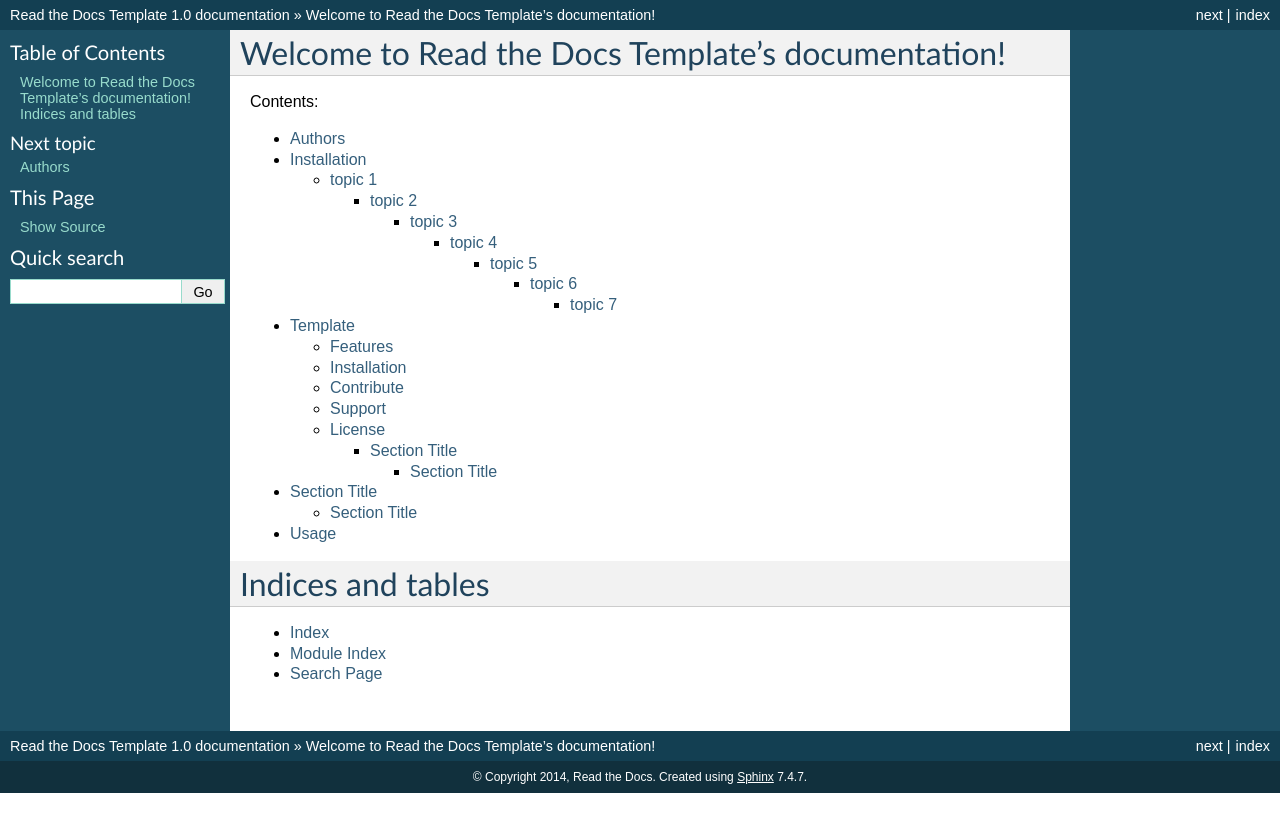
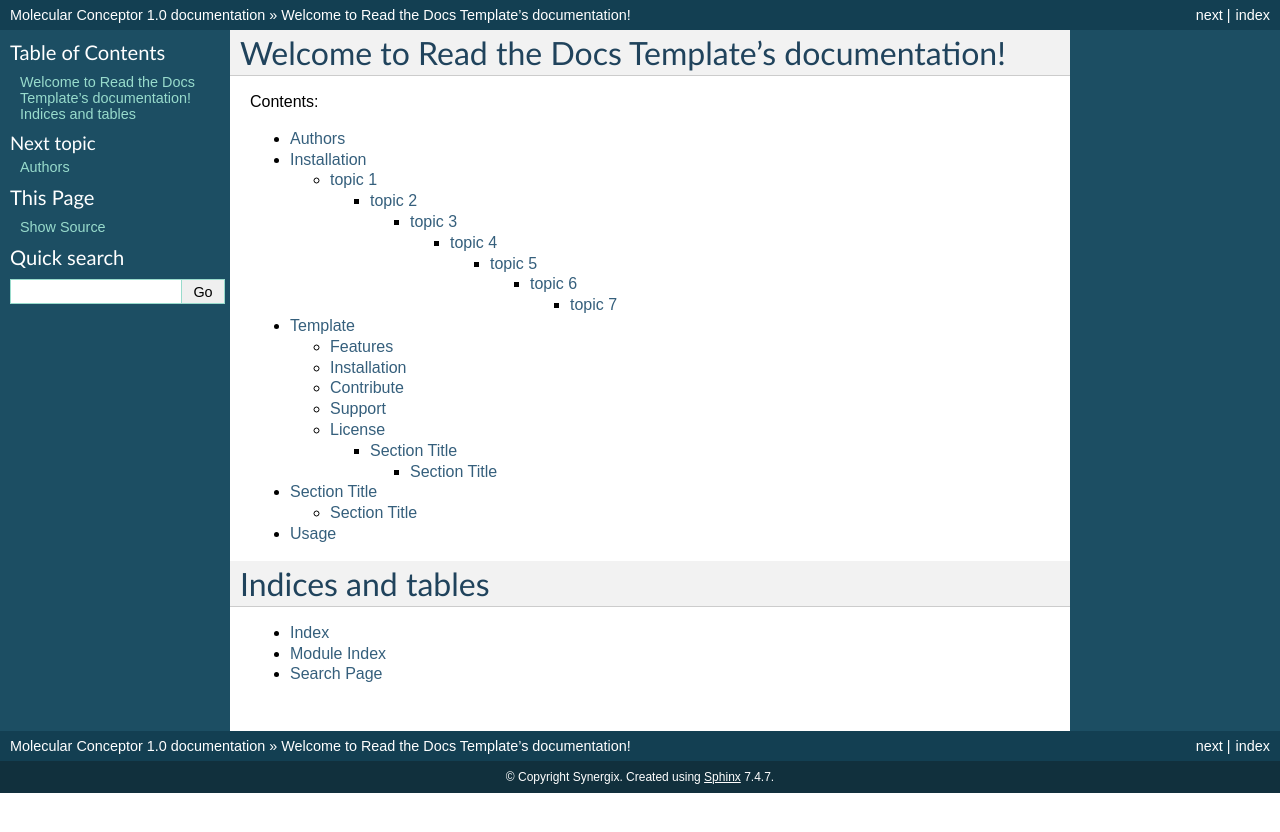
Before and after one commit to eliecohen/test-read-the-doc, a Sphinx documentation site: the page built from docs/index.rst, in a window 1280 px wide. Shown: the top 832 px of the page. Built offline with Sphinx 7.4.7, drawn with Linux system fonts in a browser that asks for light colours.

Commit message:
project name

```diff
--- a/docs/conf.py
+++ b/docs/conf.py
@@ -43,8 +43,8 @@ source_suffix = '.rst'
 master_doc = 'index'
 
 # General information about the project.
-project = u'Read the Docs Template'
-copyright = u'2014, Read the Docs'
+project = u'Molecular Conceptor'
+copyright = u'Synergix'
 
 # The version info for the project you're documenting, acts as replacement for
 # |version| and |release|, also used in various other places throughout the
```
